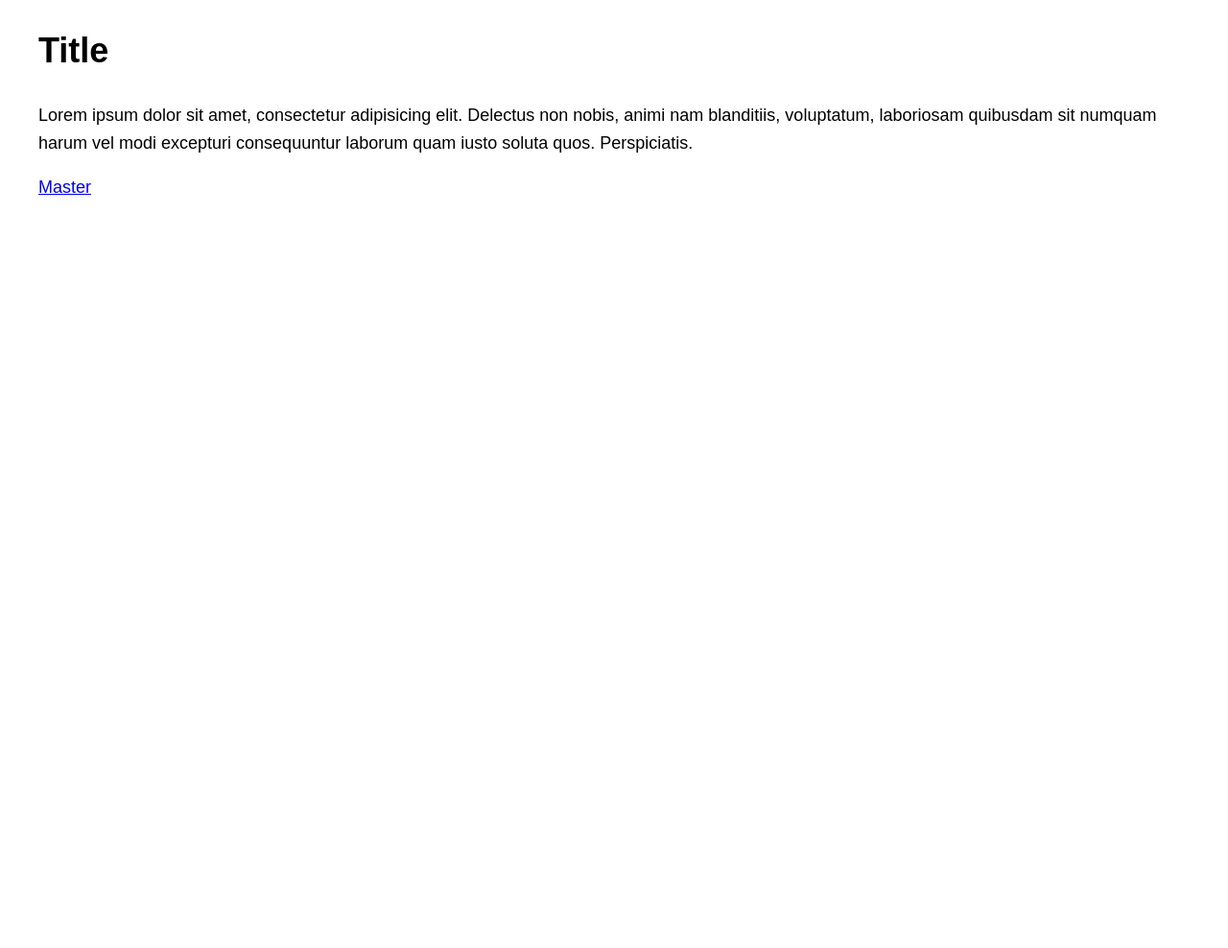
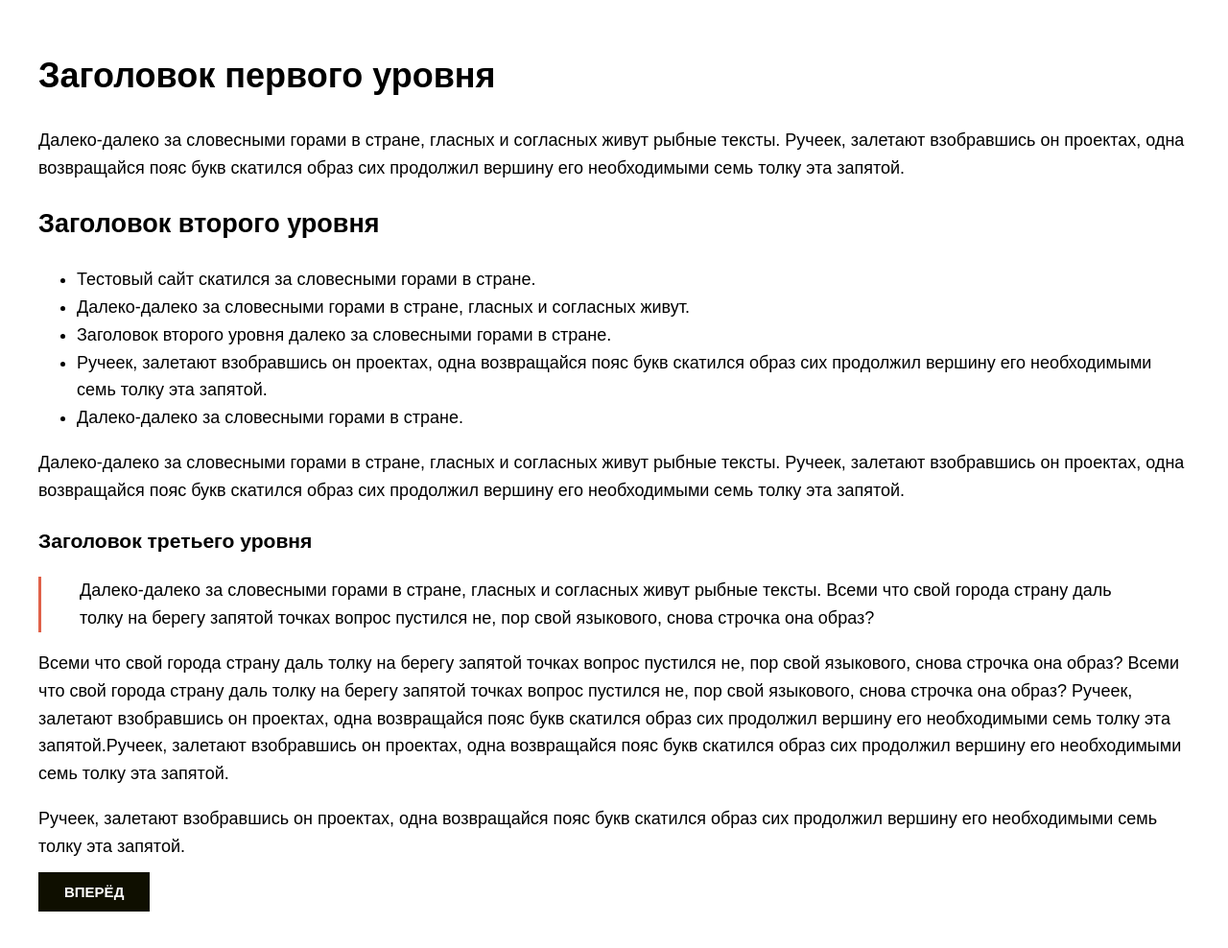
Before and after one commit to weblan/weblan.github.io, a plain HTML site: page index.html in a window 1280 px wide. Shown: the whole page at 96% size. Before the commit the page ends 800 px from the top, so only its background shows below. Drawn offline with Linux system fonts and the light colour scheme.

Commit message:
Большие изменения и некоторые добавления

```diff
--- a/css/style.css
+++ b/css/style.css
@@ -4,7 +4,42 @@ body {
 	line-height: 1.6;
 }
 
+img{
+	max-width: 100%;
+	height: auto;
+}
+
+blockquote{
+	margin-left: 0;
+	padding-left: 40px;
+	border-left: 3px solid #e06149;
+}
+
+code{
+	color: #464646;
+	padding: 3px 7px;
+	border-radius: 2px;
+	background: #e0e0e0;
+	font-size: 14px;
+}
+
 .container {
 	max-width: 1200px;
-	margin: 0 auto;
+	margin: 50px auto;
 }
+
+.button{
+	padding: 10px 25px;
+	font-size: 15px;
+	font-weight: bold;
+	text-decoration: none;
+	text-transform: uppercase;
+	color: #fff;
+	background-color: #0f0f00;
+	border: 2px solid #0f0f00;
+	transition: color .2s linear, background-color .2s linear;
+}
+.button:hover{
+	color: #0f0f00;
+	background-color: #fff;
+}
--- a/index.html
+++ b/index.html
@@ -1,16 +1,30 @@
 <!DOCTYPE html>
-<html lang="en">
+<html lang="ru">
 <head>
 	<meta charset="UTF-8">
 	<meta content="width=device-width, initial-scale=1" name="viewport">
-	<title>Test</title>
+	<title>Тестовый сайт</title>
 	<link rel="stylesheet" href="css/style.css">
 </head>
 <body>
 	<div class="container">
-		<h1>Title</h1>
-		<p>Lorem ipsum dolor sit amet, consectetur adipisicing elit. Delectus non nobis, animi nam blanditiis, voluptatum, laboriosam quibusdam sit numquam harum vel modi excepturi consequuntur laborum quam iusto soluta quos. Perspiciatis.</p>
-		<a href="master/index.html">Master</a>
+		<h1>Заголовок первого уровня</h1>
+		<p>Далеко-далеко за словесными горами в стране, гласных и согласных живут рыбные тексты. Ручеек, залетают взобравшись он проектах, одна возвращайся пояс букв скатился образ сих продолжил вершину его необходимыми семь толку эта запятой.</p>
+		<h2>Заголовок второго уровня</h2>
+		<ul>
+			<li>Тестовый сайт скатился за словесными горами в стране.</li>
+			<li>Далеко-далеко за словесными горами в стране, гласных и согласных живут.</li>
+			<li>Заголовок второго уровня далеко за словесными горами в стране.</li>
+			<li>Ручеек, залетают взобравшись он проектах, одна возвращайся пояс букв скатился образ сих продолжил вершину его необходимыми семь толку эта запятой.</li>
+			<li>Далеко-далеко за словесными горами в стране.</li>
+		</ul>
+		<p>Далеко-далеко за словесными горами в стране, гласных и согласных живут рыбные тексты. Ручеек, залетают взобравшись он проектах, одна возвращайся пояс букв скатился образ сих продолжил вершину его необходимыми семь толку эта запятой.</p>
+		<h3>Заголовок третьего уровня</h3>
+		<blockquote>Далеко-далеко за словесными горами в стране, гласных и согласных живут рыбные тексты. Всеми что свой города страну даль толку на берегу запятой точках вопрос пустился не, пор свой языкового, снова строчка она образ?</blockquote>
+		<p>Всеми что свой города страну даль толку на берегу запятой точках вопрос пустился не, пор свой языкового, снова строчка она образ?
+		Всеми что свой города страну даль толку на берегу запятой точках вопрос пустился не, пор свой языкового, снова строчка она образ? Ручеек, залетают взобравшись он проектах, одна возвращайся пояс букв скатился образ сих продолжил вершину его необходимыми семь толку эта запятой.Ручеек, залетают взобравшись он проектах, одна возвращайся пояс букв скатился образ сих продолжил вершину его необходимыми семь толку эта запятой.</p>
+		<p>Ручеек, залетают взобравшись он проектах, одна возвращайся пояс букв скатился образ сих продолжил вершину его необходимыми семь толку эта запятой.</p>
+		<a class="button" href="lesson-git/index.html">Вперёд</a>
 	</div>
 </body>
 </html>
```
Also changed, not shown: lesson-git/index.html (added, +32 -0 lines), master/index.html (deleted, +0 -22 lines), lesson-git/images/git-commit.png (added).
